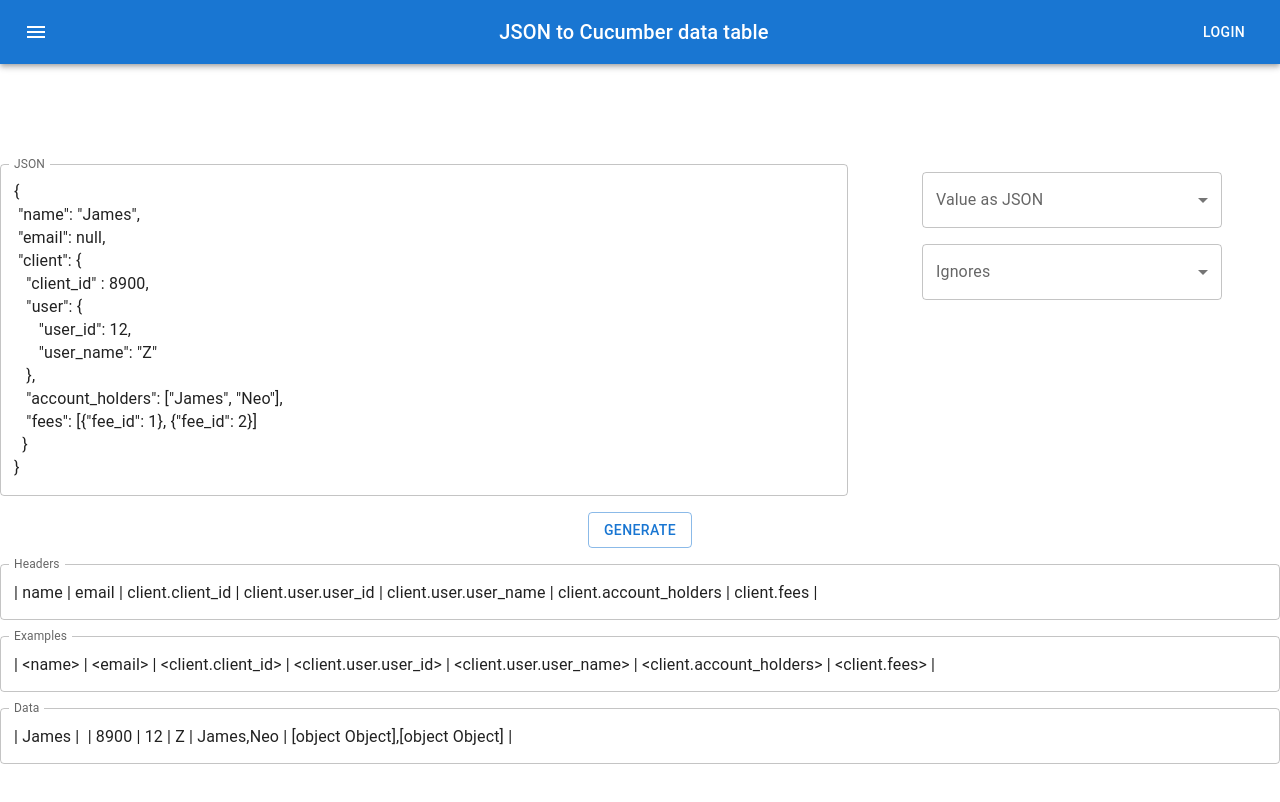
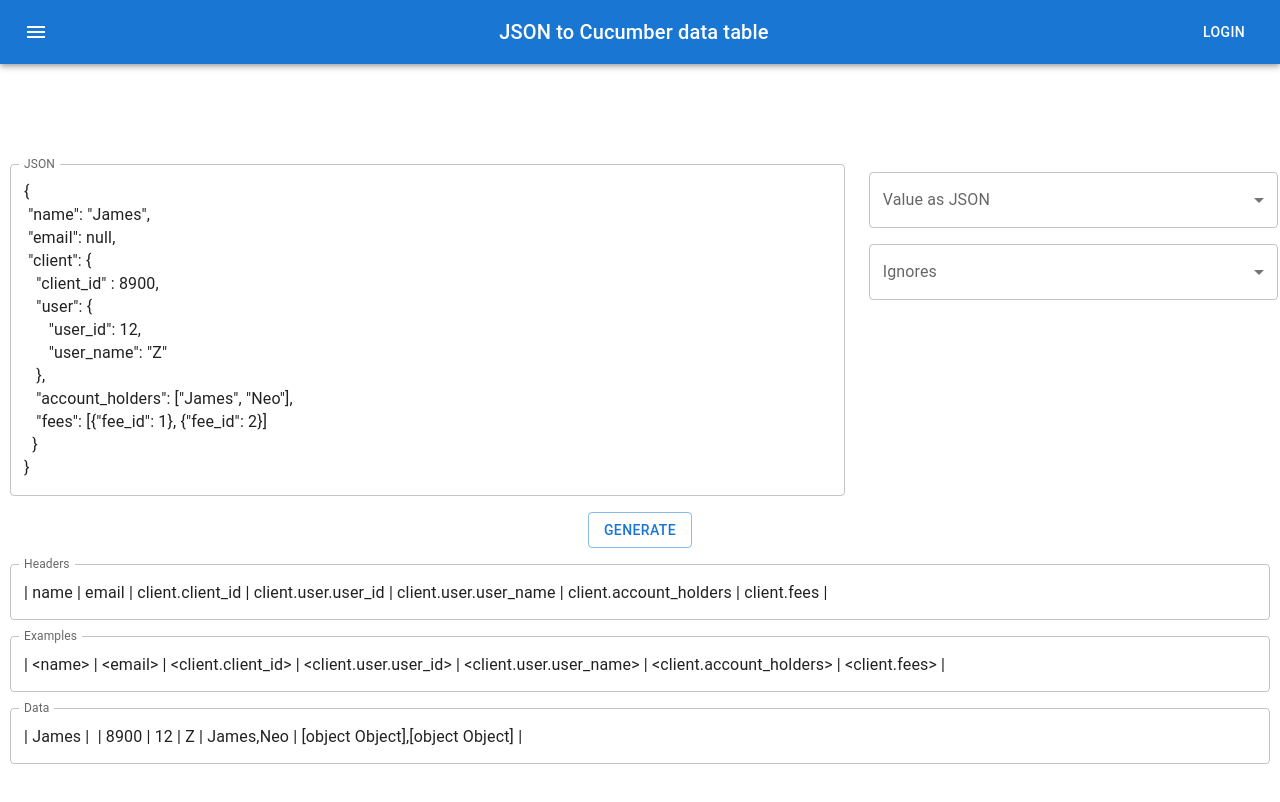
Before and after one commit to wangzilong/cucumber-datatable-generator, a React (Create React App) app: page / in a window 1280 px wide. Shown: the top 802 px of the page. Built offline with nearby package versions, Linux system fonts and the light colour scheme.

Commit message:
CSS update

```diff
--- a/src/App.css
+++ b/src/App.css
@@ -20,6 +20,8 @@
   align-items: center;
   justify-content: center;
   font-size: calc(10px + 2vmin);
+  margin-left: 10px;
+  margin-right: 10px;
 }
 
 .App-link {
--- a/src/App.tsx
+++ b/src/App.tsx
@@ -235,7 +235,7 @@
               </Grid>
               <Grid item xs={4}>
                 <Grid item xs={12}>
-                  <FormControl sx={{ m: 1, width: 300 }}>
+                  <FormControl sx={{ m: 1, width: '100%' }}>
                     <InputLabel id="tf-node-keep-json-id">Value as JSON</InputLabel>
                     <Select
                       labelId="Skips-multiple-checkbox-label"
@@ -257,7 +257,7 @@
                   </FormControl>
                 </Grid>
                 <Grid item xs={12}>
-                  <FormControl sx={{ m: 1, width: 300 }}>
+                  <FormControl sx={{ m: 1, width: '100%' }}>
                     <InputLabel id="Ignores-multiple-checkbox-label">Ignores</InputLabel>
                     <Select
                       labelId="Ignores-multiple-checkbox-label"
```
